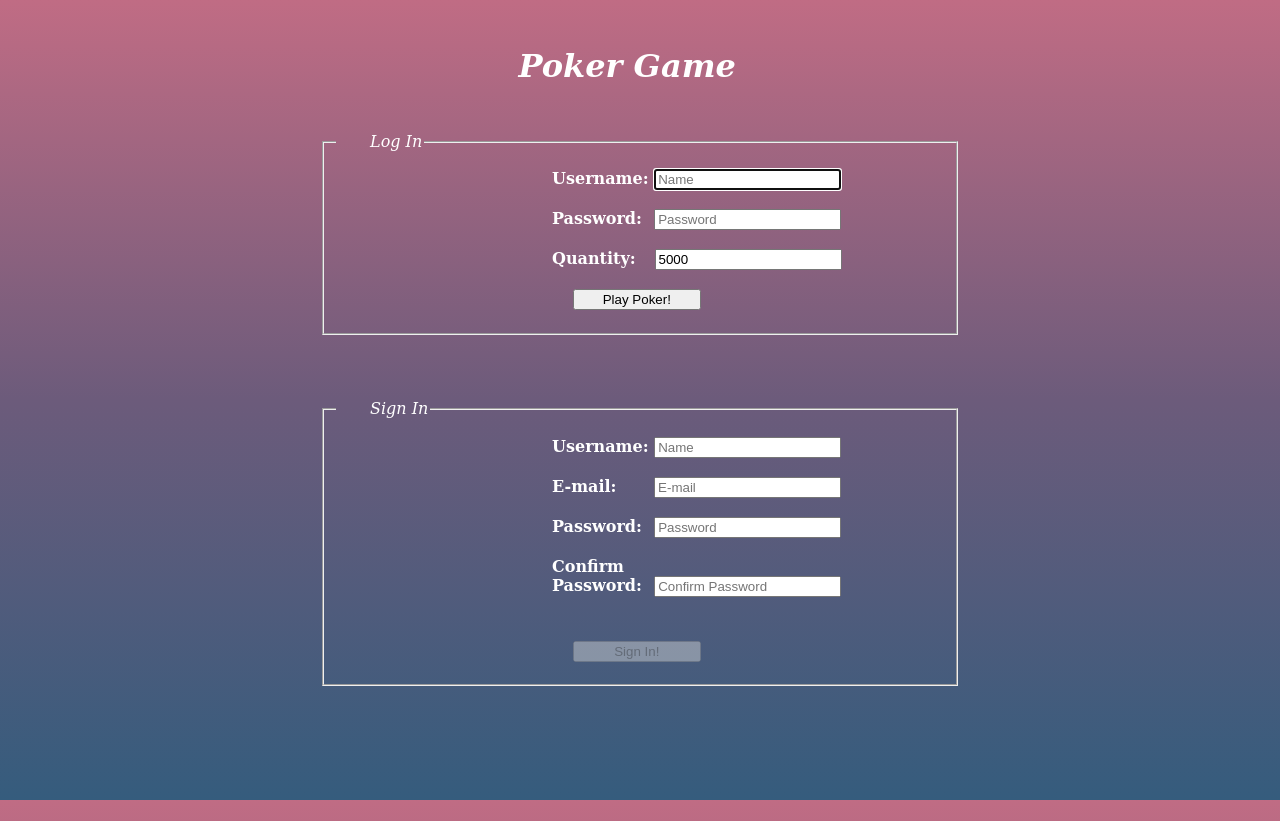
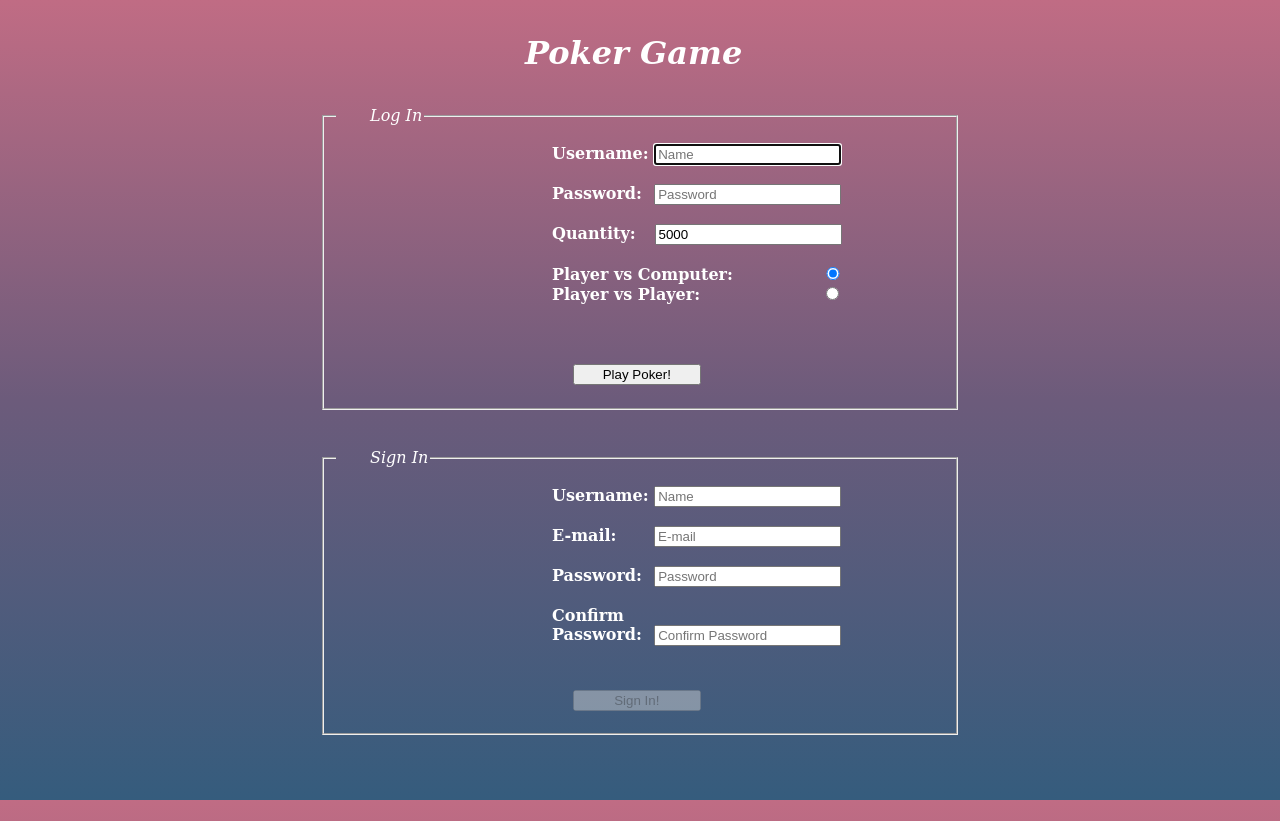
Before and after one commit to DemiurgoGM/Poker, a Flask app: page / in a window 1280 px wide. Run offline with Flask 2, Linux system fonts and the light colour scheme; some libraries are stand-ins or nearby versions.

Commit message:
Started working on Player vs Player using Socketio.

```diff
--- a/Poker/controller/__init__.py
+++ b/Poker/controller/__init__.py
@@ -1,12 +1,14 @@
 from flask import Flask
 from flask_bcrypt import Bcrypt
 from flask_login import LoginManager
+from flask_socketio import SocketIO
 from flask_sqlalchemy import SQLAlchemy
 
 app = Flask(__name__, template_folder='../templates', static_folder='../static')
 app.config['SECRET_KEY'] = 'b09c4250f8465dd0cd538b5082f909cf'
 app.config['SQLALCHEMY_DATABASE_URI'] = 'sqlite:///../models/users.db'
 app.config['SQLALCHEMY_TRACK_MODIFICATIONS'] = False
+socket = SocketIO(app)
 db = SQLAlchemy(app)
 bcrypt = Bcrypt()
 login_manager = LoginManager(app)
--- a/Poker/controller/routes.py
+++ b/Poker/controller/routes.py
@@ -4,8 +4,9 @@ from random import shuffle
 
 from flask import render_template, request, redirect, url_for
 from flask_login import login_user, current_user, logout_user
+from flask_socketio import emit
 
-from Poker.controller import app, db, bcrypt
+from Poker.controller import app, db, bcrypt, socket
 from Poker.models.CompareHandsFuncs import compare_hands
 from Poker.models.Deck import Deck, Hand
 from Poker.models.dbModel import User
@@ -41,9 +42,11 @@ def homepage():
 def play_poker():
     if request.form:
         form = request.form
+        # if the player is already playing, continue
         if current_user.is_active:
             return Play_Poker_Form_work(form)
         else:
+            # if he's entering the game now
             user = User.query.filter_by(username=form.get('user')).first()
             if user and bcrypt.check_password_hash(user.password, form.get('password')):
                 login_user(user, remember=False)
@@ -122,6 +125,21 @@ def Play_Poker_Form_work(form):
                                flop=flop, turn=table_hand[3], river=table_hand[4])
 
 
+@app.route('/PvP', methods=['GET', 'POST'])
+def PlayerVsPlayer():
+    if request.form:
+        print(request.form)
+        return render_template('PvP.html')
+    else:
+        return redirect(url_for('homepage', message='Something went wrong, please try again.'))
+
+
+@socket.on('connect')
+def handle_Test():
+    print('message received')
+    emit('message', 'message')
+
+
 @app.route('/logOut')
 def logouttoHomePage():
     logout_user()
--- a/Poker/static/defaultstyle.css
+++ b/Poker/static/defaultstyle.css
@@ -6,12 +6,13 @@ html {
 body {
     height: 100%;
     margin: 0;
-    background-repeat: no-repeat;
-    background-attachment: fixed;
-    overflow: hidden;
+    overflow: paged-y-controls;
+    /*background: black;*/
     background: #355C7D;  /* fallback for old browsers */
     background: -webkit-linear-gradient(to bottom, #C06C84, #6C5B7B, #355C7D);  /* Chrome 10-25, Safari 5.1-6 */
     background: linear-gradient(to bottom, #C06C84, #6C5B7B, #355C7D); /* W3C, IE 10+/ Edge, Firefox 16+, Chrome 26+, Opera 12+, Safari 7+ */
+    background-repeat: no-repeat;
+    background-attachment: fixed;
 }
 
 #bodydivh1 {
@@ -22,13 +23,13 @@ body {
 }
 
 h1 {
-    padding-bottom: 2vw;
-    padding-top: 2vw;
-    padding-right: 2vw;
+    padding-bottom: 1vw;
+    padding-top: 1vw;
+    padding-right: 1vw;
     text-align: center;
 }
 
-a, label, legend, #confirmB, #passwordErrorText {
+a, label, legend, #confirmB, #passwordErrorText, #roomNumberh5Note {
     color: white;
     text-decoration: none;
 }
@@ -37,7 +38,7 @@ label, #confirmB {
     margin-left: 13.5em;
 }
 
-#passwordErrorText {
+#passwordErrorText, #roomNumberh5Note {
     margin-left: 15vw;
 }
 
@@ -62,11 +63,11 @@ a:hover{
 }
 
 fieldset {
-    margin-bottom: 3vw;
+    margin-bottom: 1vw;
 }
 
 #fieldsetDefaultLogin {
-    margin-bottom: 5vw;
+    margin-bottom: 3vw;
 }
 
 #username, #usernameSignin {
@@ -87,6 +88,18 @@ fieldset {
     margin-left: 2.4em;
 }
 
+#typePvP {
+    margin-left: 2.8em;
+}
+
+#roomNumber, #labelRoomNumber {
+    display: none;
+}
+
+#roomNumber {
+    margin-left: 2.9em;
+}
+
 #passwordsignin, #confirmpasswordsignin, #PasswordLogin {
     margin-left: 0.5em;
 }
--- a/Poker/templates/default.html
+++ b/Poker/templates/default.html
@@ -6,6 +6,7 @@
         <meta charset="UTF-8">
         <link rel="stylesheet" type="text/css" href="../static/defaultstyle.css">
         <script type="module" src="../static/defaultPasswordCheck.js"></script>
+        <script src="//cdnjs.cloudflare.com/ajax/libs/socket.io/2.2.0/socket.io.js" integrity="sha256-yr4fRk/GU1ehYJPAs8P4JlTgu0Hdsp4ZKrx8bDEDC3I=" crossorigin="anonymous"></script>
     </head>
 
     <body>
@@ -23,9 +24,18 @@
                      <label for="moneylogin"><b>Quantity: </b></label>
                      <input type="number" id="moneylogin" max="10000" min="1000" value="5000" name="money" required>
                      <br><br>
+                     <label for="typePvC"><b>Player vs Computer: </b></label>
+                     <input type="radio" id="typePvC" name="GameType" checked value="typePvC">
+                     <br>
+                     <label for="typePvP"><b>Player vs Player: </b></label>
+                     <input type="radio" id="typePvP" name="GameType" value="typePvP">
+                     <label for="roomNumber"  id="labelRoomNumber"><b>Room: </b></label>
+                     <input type="number" placeholder="Room Number" name="roomNumber" id="roomNumber">
+                     <h5 id="roomNumberh5Note"></h5>
+                     <br><br>
                      <input type="hidden" value="0" name="round">
                      <input type="hidden" value="0" name="blind">
-                     <input type="submit" value="Play Poker!" id="loginsubmit">
+                     <input type="submit" value="Play Poker!" id="loginsubmit" onclick="submitForm()">
                  </fieldset>
              </form>
             <form action="{{ url_for('homepage') }}" method="post" id="formDefaultSignin">
@@ -63,5 +73,39 @@
                 }
             </script>
         {% endif %}
+        <script>
+            const submitButtonPlayPoker = document.getElementById("loginsubmit");
+            const formPlayPoker = document.getElementById("formDefaultLogin");
+            const radiotypePvP = document.getElementById("typePvP");
+            const radiotypePvC = document.getElementById("typePvC");
+            const roomNumberh5Note = document.getElementById("roomNumberh5Note");
+            const roomNumberlabel = document.getElementById("labelRoomNumber");
+            const roomNumbernumber = document.getElementById("roomNumber");
+
+            radiotypePvP.onclick = function () {
+                {# make RoomNumber Visible #}
+                roomNumberh5Note.innerHTML = "<b>Note:</b> If no number is included, new room is created.";
+                roomNumberlabel.style.display = "inline";
+                roomNumbernumber.style.display = "inline";
+            };
+
+            radiotypePvC.onclick = function () {
+                {# make RoomNumber Unvisible #}
+                roomNumberh5Note.innerHTML = "";
+                roomNumberlabel.style.display = "none";
+                roomNumbernumber.style.display = "none";
+                roomNumbernumber.value = "";
+
+            };
+
+            function submitForm() {
+                if(radiotypePvP.checked) {
+                    formPlayPoker.action = "{{ url_for('PlayerVsPlayer') }}";
+                } else {
+                    formPlayPoker.action = "{{ url_for('play_poker') }}";
+                }
+            }
+
+        </script>
     </body>
 </html>
--- a/app.py
+++ b/app.py
@@ -1,5 +1,5 @@
-from Poker.controller import app
+from Poker.controller import app, socket
 
 
 if __name__ == '__main__':
-    app.run(debug=True)
+    socket.run(app, debug=True)
```
Also changed, not shown: Poker/templates/PlayPoker.html (+12 -1 lines), goals.txt (+5 -5 lines).
